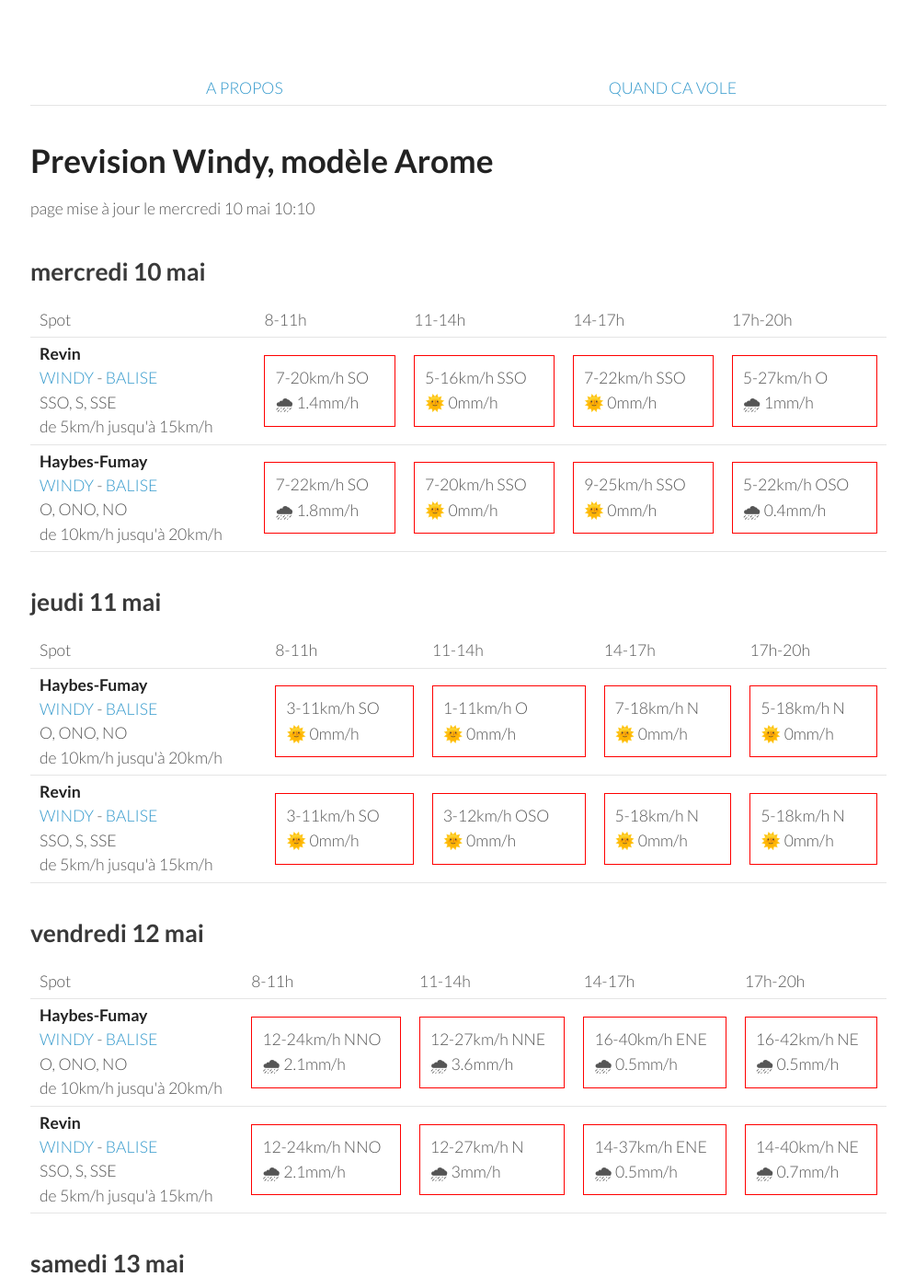
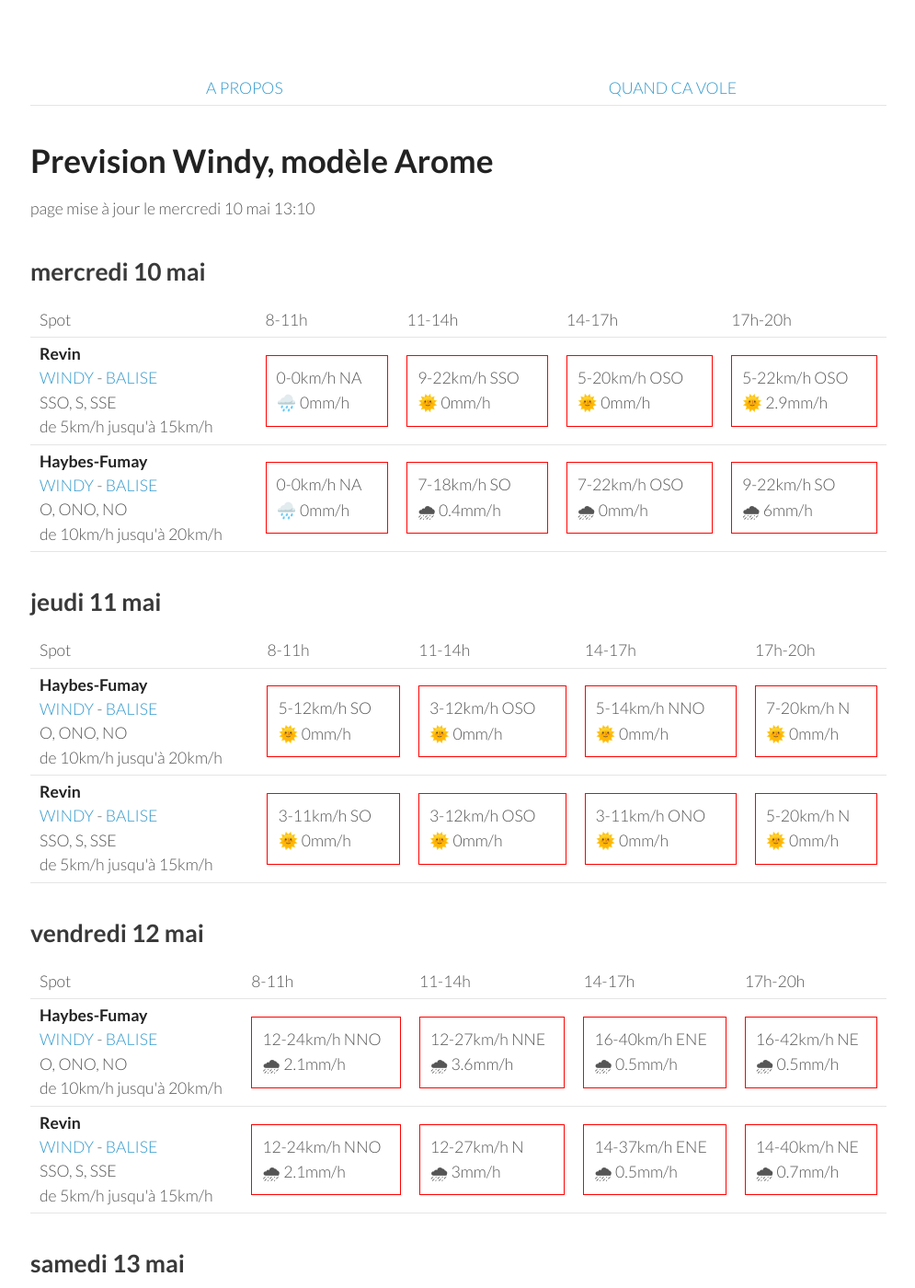
Before and after one commit to parapente-dans-le-nord/parapente-dans-le-nord.github.io, a Jekyll site: the page built from ardennes.markdown, in a window 1280 px wide and 1400 px high. Shown: the whole window at 92% size, without its empty margins (25-1020 px from the left). Built offline with Jekyll 4.4.1, drawn with Linux system fonts in a browser that asks for light colours.

Commit message:
update index.markdown

```diff
--- a/ardennes.markdown
+++ b/ardennes.markdown
@@ -7,7 +7,7 @@ title:  "Tous les spots"
 {: .links}
 
 # Prevision Windy, modèle Arome
-page mise à jour le mercredi 10 mai 10:10
+page mise à jour le mercredi 10 mai 13:10
 
 ## mercredi 10 mai
 
@@ -24,21 +24,19 @@ page mise à jour le mercredi 10 mai 10:10
 <tr>
         <td><strong>Revin</strong><br><a href="https://windy.com/49.948/4.625?49.543,4.625,8">WINDY</a> - <span class=""><a href="http://www.balisemeteo.com/balise.php?idBalise=5019">BALISE</a> </span><br> <span class="vent-favorable">SSO, S, SSE</span><br><span class="force-vent">de 5km/h jusqu'à 15km/h</span> </td>
 
-            <td><div class="not-flyable"><p>7-20km/h SO</p><p>🌧 1.4mm/h</p></div></td>
-            <td><div class="not-flyable"><p>5-16km/h SSO</p><p>🌞 0mm/h</p></div></td>
-            <td><div class="not-flyable"><p>7-22km/h SSO</p><p>🌞 0mm/h</p></div></td>
-            <td><div class="not-flyable"><p>5-27km/h O</p><p>🌧 1mm/h</p></div></td>
-
+            <td><div class="not-flyable"><p>0-0km/h NA</p><p>🌧️ 0mm/h</p></div></td>
+            <td><div class="not-flyable"><p>9-22km/h SSO</p><p>🌞 0mm/h</p></div></td>
+            <td><div class="not-flyable"><p>5-20km/h OSO</p><p>🌞 0mm/h</p></div></td>
+            <td><div class="not-flyable"><p>5-22km/h OSO</p><p>🌞 2.9mm/h</p></div></td>
 
     </tr>
 <tr>
         <td><strong>Haybes-Fumay</strong><br><a href="https://windy.com/49.998/4.715?49.913,4.738,10">WINDY</a> - <span class=""><a href="http://www.balisemeteo.com/balise.php?idBalise=104">BALISE</a> </span><br> <span class="vent-favorable">O, ONO, NO</span><br><span class="force-vent">de 10km/h jusqu'à 20km/h</span> </td>
 
-            <td><div class="not-flyable"><p>7-22km/h SO</p><p>🌧 1.8mm/h</p></div></td>
-            <td><div class="not-flyable"><p>7-20km/h SSO</p><p>🌞 0mm/h</p></div></td>
-            <td><div class="not-flyable"><p>9-25km/h SSO</p><p>🌞 0mm/h</p></div></td>
-            <td><div class="not-flyable"><p>5-22km/h OSO</p><p>🌧 0.4mm/h</p></div></td>
-
+            <td><div class="not-flyable"><p>0-0km/h NA</p><p>🌧️ 0mm/h</p></div></td>
+            <td><div class="not-flyable"><p>7-18km/h SO</p><p>🌧 0.4mm/h</p></div></td>
+            <td><div class="not-flyable"><p>7-22km/h OSO</p><p>🌧 0mm/h</p></div></td>
+            <td><div class="not-flyable"><p>9-22km/h SO</p><p>🌧 6mm/h</p></div></td>
 
     </tr>
 
@@ -60,10 +58,10 @@ page mise à jour le mercredi 10 mai 10:10
 <tr>
         <td><strong>Haybes-Fumay</strong><br><a href="https://windy.com/49.998/4.715?49.913,4.738,10">WINDY</a> - <span class=""><a href="http://www.balisemeteo.com/balise.php?idBalise=104">BALISE</a> </span><br> <span class="vent-favorable">O, ONO, NO</span><br><span class="force-vent">de 10km/h jusqu'à 20km/h</span> </td>
 
-            <td><div class="not-flyable"><p>3-11km/h SO</p><p>🌞 0mm/h</p></div></td>
-            <td><div class="not-flyable"><p>1-11km/h O</p><p>🌞 0mm/h</p></div></td>
-            <td><div class="not-flyable"><p>7-18km/h N</p><p>🌞 0mm/h</p></div></td>
-            <td><div class="not-flyable"><p>5-18km/h N</p><p>🌞 0mm/h</p></div></td>
+            <td><div class="not-flyable"><p>5-12km/h SO</p><p>🌞 0mm/h</p></div></td>
+            <td><div class="not-flyable"><p>3-12km/h OSO</p><p>🌞 0mm/h</p></div></td>
+            <td><div class="not-flyable"><p>5-14km/h NNO</p><p>🌞 0mm/h</p></div></td>
+            <td><div class="not-flyable"><p>7-20km/h N</p><p>🌞 0mm/h</p></div></td>
 
 
     </tr>
@@ -72,8 +70,8 @@ page mise à jour le mercredi 10 mai 10:10
 
             <td><div class="not-flyable"><p>3-11km/h SO</p><p>🌞 0mm/h</p></div></td>
             <td><div class="not-flyable"><p>3-12km/h OSO</p><p>🌞 0mm/h</p></div></td>
-            <td><div class="not-flyable"><p>5-18km/h N</p><p>🌞 0mm/h</p></div></td>
-            <td><div class="not-flyable"><p>5-18km/h N</p><p>🌞 0mm/h</p></div></td>
+            <td><div class="not-flyable"><p>3-11km/h ONO</p><p>🌞 0mm/h</p></div></td>
+            <td><div class="not-flyable"><p>5-20km/h N</p><p>🌞 0mm/h</p></div></td>
 
 
     </tr>
```
